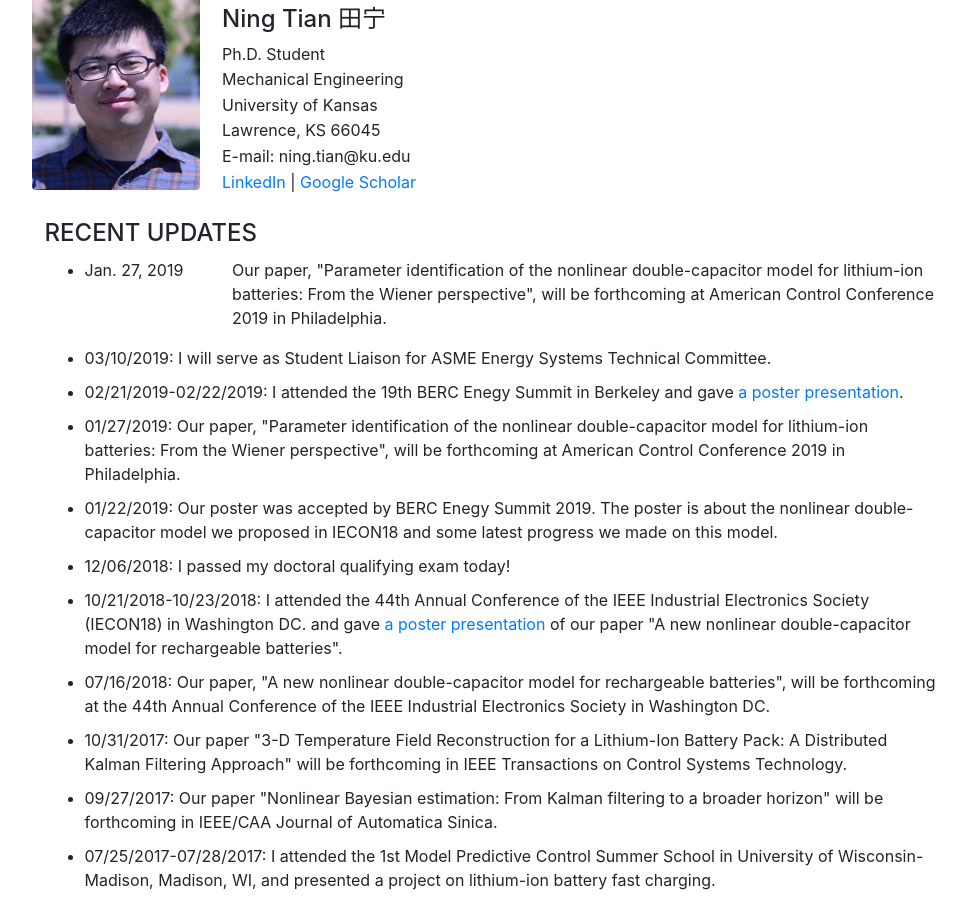
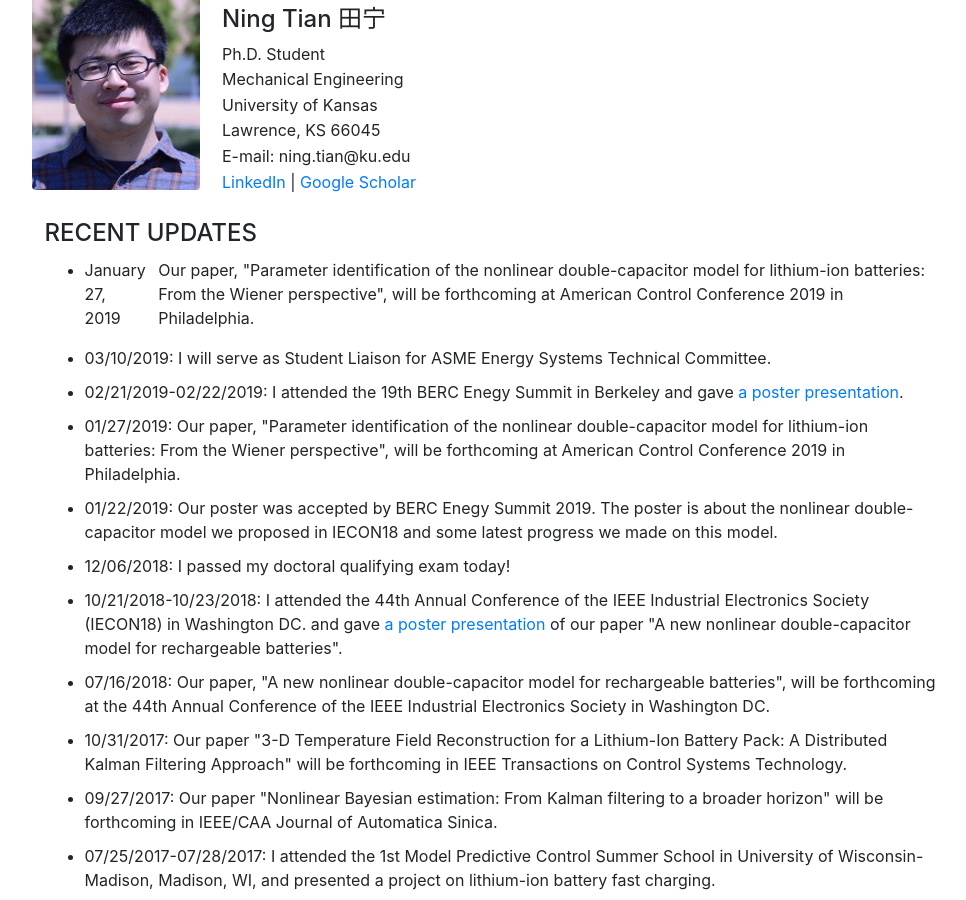
Before and after one commit to ningtian/ningtian.github.io, a Jekyll site: the page index.html, which Jekyll copies as it is, in a window 1280 px wide and 900 px high, scrolled down 332 px. Shown: the whole window, without its empty margins (148-1114 px from the left). Built offline with Jekyll 4.4.1, drawn with Linux system fonts in a browser that asks for light colours.

Commit message:
Update index.html

```diff
--- a/index.html
+++ b/index.html
@@ -93,8 +93,8 @@
         <h4>RECENT UPDATES</h4>
 	<ul>
 	<li>
-	<div class="row" align-items-center>
-		<div class="col-sm-2">Jan. 27, 2019</div>
+	<div class="row">
+		<div class="col-sm-1">January 27, 2019</div>
 		<div class="col-sm">Our paper, "Parameter identification of the nonlinear double-capacitor model for lithium-ion batteries: From the
 	Wiener perspective", will be forthcoming at American Control Conference 2019 in Philadelphia.</div>
 	</div>
```
